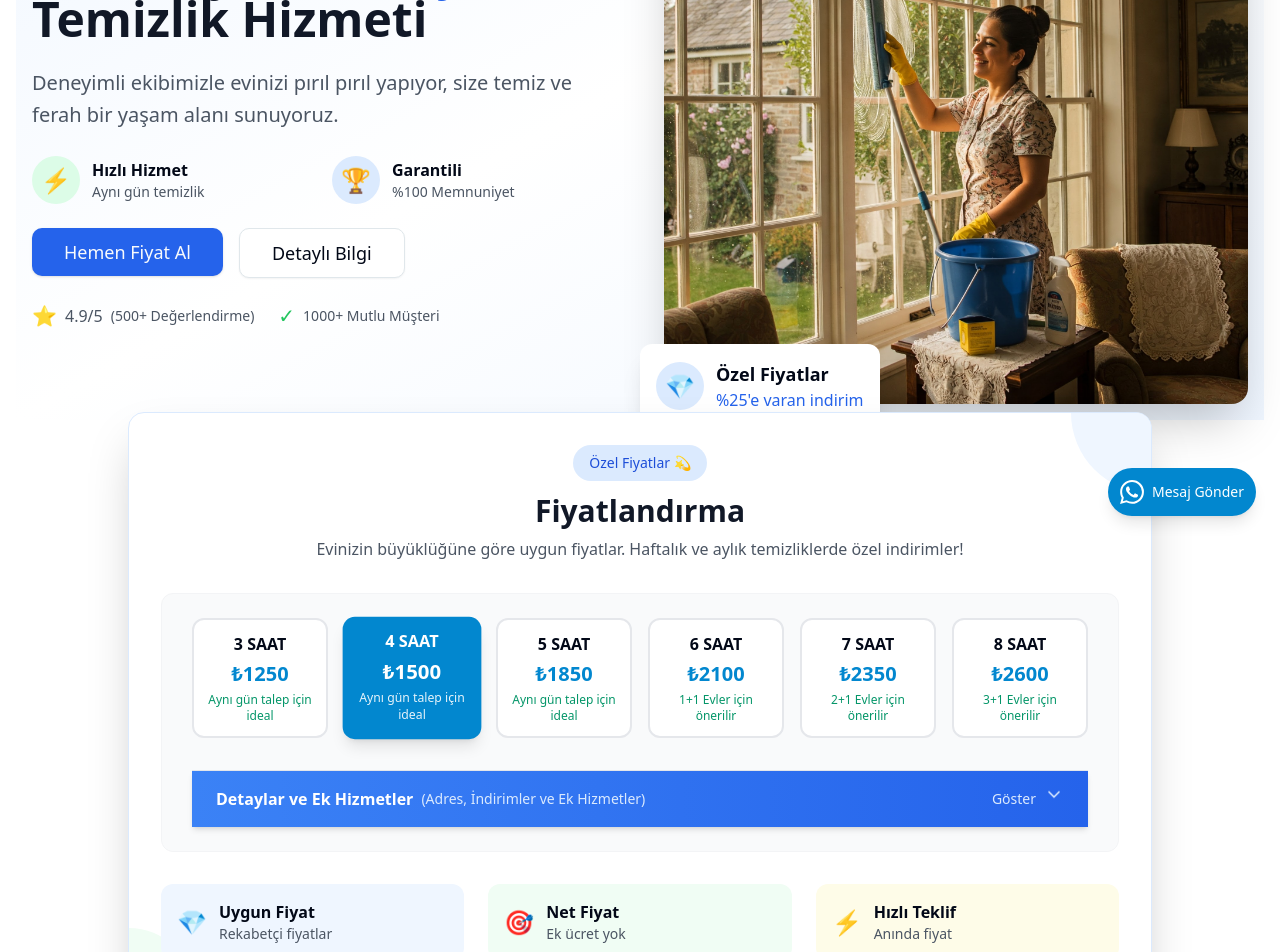
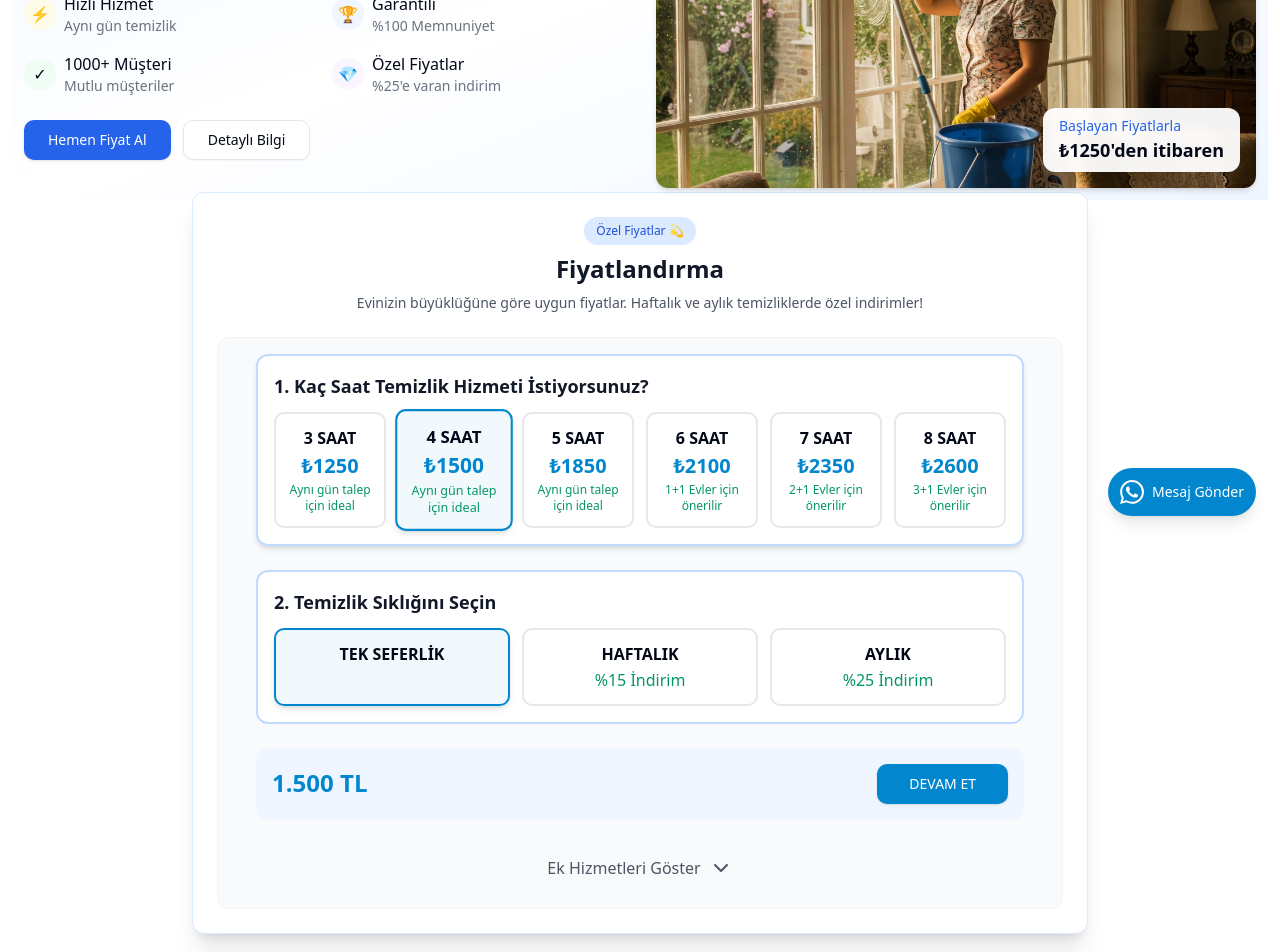
Before and after one commit to Abdullahgnan/peratemizlikhizmeti, a Next.js app in the folder frontend/: page /hizmetler/ev-temizligi in a window 1280 px wide. Shown: the part 260-1212 px from the top of the page. Built offline with nearby package versions, Linux system fonts and the light colour scheme.

Commit message:
ev temizliği design img, ön sayfa düzeni

```diff
--- a/frontend/src/app/hizmetler/ev-temizligi/page.tsx
+++ b/frontend/src/app/hizmetler/ev-temizligi/page.tsx
@@ -80,143 +80,116 @@ const faqs: FAQ[] = [
 
 export default function EvTemizligiPage() {
   return (
-    <main className="container mx-auto px-4">
-      {/* Hero Section - Daha kısa */}
-      <section className="pt-16 pb-4 bg-gradient-to-br from-blue-50 via-white to-blue-50">
-        <div className="container mx-auto px-4">
-          <div className="grid lg:grid-cols-2 gap-12 items-center">
-            {/* Sol Taraf - Daha etkileyici metin ve özellikler */}
+    <main className="container mx-auto px-3">
+      {/* Hero Section */}
+      <section className="pt-12 pb-3 bg-gradient-to-br from-blue-50 via-white to-blue-50">
+        <div className="container mx-auto px-3">
+          <div className="grid lg:grid-cols-2 gap-8 items-center">
+            {/* Sol Taraf - Ana Bilgiler */}
             <div className="space-y-6">
-              <div className="inline-block px-4 py-2 bg-blue-100 rounded-full text-blue-700 font-medium text-sm mb-2">
-                %100 Müşteri Memnuniyeti 🌟
+              {/* Üst Badge */}
+              <div className="inline-block px-3 py-1.5 bg-blue-100 rounded-full text-blue-700 text-sm">
+                ⭐ 4.9/5 (500+ Değerlendirme)
               </div>
-              <h1 className="text-4xl lg:text-5xl font-bold text-gray-900 leading-tight">
+
+              {/* Ana Başlık */}
+              <div className="space-y-3">
+                <h1 className="text-3xl font-bold text-gray-900">
                   Eviniz İçin <span className="text-blue-600">Profesyonel</span> Temizlik Hizmeti
                 </h1>
-              <p className="text-xl text-gray-600 leading-relaxed">
+                <p className="text-gray-600 text-base">
                   Deneyimli ekibimizle evinizi pırıl pırıl yapıyor, size temiz ve ferah bir yaşam alanı sunuyoruz.
                 </p>
+              </div>
 
-              {/* Öne Çıkan Özellikler */}
-              <div className="grid grid-cols-2 gap-4 mt-8">
-                <div className="flex items-center gap-3">
-                  <div className="w-12 h-12 bg-green-100 rounded-full flex items-center justify-center">
-                    <span className="text-2xl">⚡</span>
+              {/* Özellikler Grid */}
+              <div className="grid grid-cols-2 gap-4">
+                <div className="flex items-center gap-2">
+                  <div className="w-8 h-8 bg-yellow-50 rounded-full flex items-center justify-center">
+                    ⚡
                   </div>
                   <div>
-                    <h3 className="font-semibold">Hızlı Hizmet</h3>
-                    <p className="text-sm text-gray-600">Aynı gün temizlik</p>
+                    <p className="font-medium">Hızlı Hizmet</p>
+                    <p className="text-sm text-gray-500">Aynı gün temizlik</p>
                   </div>
                 </div>
-                <div className="flex items-center gap-3">
-                  <div className="w-12 h-12 bg-blue-100 rounded-full flex items-center justify-center">
-                    <span className="text-2xl">🏆</span>
+                <div className="flex items-center gap-2">
+                  <div className="w-8 h-8 bg-blue-50 rounded-full flex items-center justify-center">
+                    🏆
                   </div>
                   <div>
-                    <h3 className="font-semibold">Garantili</h3>
-                    <p className="text-sm text-gray-600">%100 Memnuniyet</p>
+                    <p className="font-medium">Garantili</p>
+                    <p className="text-sm text-gray-500">%100 Memnuniyet</p>
+                  </div>
+                </div>
+                <div className="flex items-center gap-2">
+                  <div className="w-8 h-8 bg-green-50 rounded-full flex items-center justify-center">
+                    ✓
+                  </div>
+                  <div>
+                    <p className="font-medium">1000+ Müşteri</p>
+                    <p className="text-sm text-gray-500">Mutlu müşteriler</p>
+                  </div>
+                </div>
+                <div className="flex items-center gap-2">
+                  <div className="w-8 h-8 bg-purple-50 rounded-full flex items-center justify-center">
+                    💎
+                  </div>
+                  <div>
+                    <p className="font-medium">Özel Fiyatlar</p>
+                    <p className="text-sm text-gray-500">%25'e varan indirim</p>
                   </div>
                 </div>
               </div>
 
-              {/* CTA Butonları */}
-              <div className="flex flex-wrap gap-4 mt-8">
-                <Button size="lg" className="bg-blue-600 hover:bg-blue-700 text-lg px-8 py-6">
+              {/* Butonlar */}
+              <div className="flex gap-3">
+                <Button size="lg" className="bg-blue-600 hover:bg-blue-700 text-white px-6">
                   Hemen Fiyat Al
                 </Button>
-                <Button size="lg" variant="outline" className="text-lg px-8 py-6">
+                <Button size="lg" variant="outline" className="px-6">
                   Detaylı Bilgi
                 </Button>
-              </div>
-
-              {/* Güven Göstergeleri */}
-              <div className="flex items-center gap-6 mt-8 text-gray-600">
-                <div className="flex items-center gap-2">
-                  <span className="text-yellow-400 text-xl">⭐</span>
-                  <span className="font-medium">4.9/5</span>
-                  <span className="text-sm">(500+ Değerlendirme)</span>
-                </div>
-                <div className="flex items-center gap-2">
-                  <span className="text-green-500 text-xl">✓</span>
-                  <span className="text-sm font-medium">1000+ Mutlu Müşteri</span>
-                </div>
               </div>
             </div>
 
             {/* Sağ Taraf - Görsel */}
-            <div className="relative h-[500px] lg:h-[600px]">
+            <div className="relative w-full h-[320px] lg:h-[400px]">
               <Image
                 src="/images/ev-temizligi-hero.jpg"
                 alt="Profesyonel ev temizlik hizmeti"
                 fill
-                className="object-cover rounded-2xl shadow-2xl transform hover:scale-[1.02] transition-transform duration-300"
+                className="object-cover rounded-xl shadow-md"
                 priority
               />
-              {/* Overlay Badge */}
-              <div className="absolute -bottom-6 -left-6 bg-white rounded-xl shadow-xl p-4 flex items-center gap-3">
-                <div className="w-12 h-12 bg-blue-100 rounded-full flex items-center justify-center">
-                  <span className="text-2xl">💎</span>
-                </div>
-                <div>
-                  <p className="font-bold text-lg">Özel Fiyatlar</p>
-                  <p className="text-blue-600">%25'e varan indirim</p>
-                </div>
+              {/* Görsel üzerinde fiyat badge */}
+              <div className="absolute bottom-4 right-4 bg-white/95 backdrop-blur-sm px-4 py-2 rounded-lg shadow-lg">
+                <p className="text-sm font-medium text-blue-600">Başlayan Fiyatlarla</p>
+                <p className="text-lg font-bold">₺1250'den itibaren</p>
               </div>
             </div>
           </div>
         </div>
       </section>
 
-      {/* Fiyatlandırma Bölümü - Yeni Tasarım */}
-      <section className="py-6 -mt-8">
-        <div className="max-w-5xl mx-auto">
-          <div className="bg-white rounded-2xl shadow-2xl p-8 border border-blue-100 relative overflow-hidden">
-            {/* Dekoratif arka plan elementleri */}
-            <div className="absolute top-0 right-0 w-40 h-40 bg-blue-50 rounded-full -mr-20 -mt-20 z-0"></div>
-            <div className="absolute bottom-0 left-0 w-32 h-32 bg-green-50 rounded-full -ml-16 -mb-16 z-0"></div>
-
-            <div className="relative z-10">
-              <div className="text-center mb-8">
-                <span className="inline-block px-4 py-2 bg-blue-100 rounded-full text-blue-700 font-medium text-sm mb-3">
+      {/* Fiyatlandırma Section */}
+      <section className="py-4 -mt-6">
+        <div className="max-w-4xl mx-auto">
+          <div className="bg-white rounded-xl shadow-xl p-6 border border-blue-100">
+            <div className="text-center mb-6">
+              <span className="inline-block px-3 py-1.5 bg-blue-100 rounded-full text-blue-700 font-medium text-xs mb-2">
                 Özel Fiyatlar 💫
               </span>
-                <h2 className="text-3xl font-bold text-gray-900 mb-2">
+              <h2 className="text-2xl font-bold text-gray-900 mb-2">
                 Fiyatlandırma
               </h2>
-                <p className="text-gray-600 max-w-2xl mx-auto">
+              <p className="text-sm text-gray-600 max-w-2xl mx-auto">
                 Evinizin büyüklüğüne göre uygun fiyatlar. Haftalık ve aylık temizliklerde özel indirimler!
               </p>
             </div>
 
-              {/* Fiyat Hesaplama */}
-              <div className="bg-gray-50 rounded-xl p-6 border border-gray-100">
+            <div className="bg-gray-50 rounded-lg p-4 border border-gray-100">
               <PriceCalculator />
-              </div>
-
-              {/* Avantajlar */}
-              <div className="grid md:grid-cols-3 gap-6 mt-8">
-                <div className="flex items-center gap-3 bg-blue-50 rounded-lg p-4">
-                  <span className="text-2xl">💎</span>
-                  <div>
-                    <h3 className="font-semibold">Uygun Fiyat</h3>
-                    <p className="text-sm text-gray-600">Rekabetçi fiyatlar</p>
-                  </div>
-                </div>
-                <div className="flex items-center gap-3 bg-green-50 rounded-lg p-4">
-                  <span className="text-2xl">🎯</span>
-                  <div>
-                    <h3 className="font-semibold">Net Fiyat</h3>
-                    <p className="text-sm text-gray-600">Ek ücret yok</p>
-                  </div>
-                </div>
-                <div className="flex items-center gap-3 bg-yellow-50 rounded-lg p-4">
-                  <span className="text-2xl">⚡</span>
-                  <div>
-                    <h3 className="font-semibold">Hızlı Teklif</h3>
-                    <p className="text-sm text-gray-600">Anında fiyat</p>
-                  </div>
-                </div>
-              </div>
             </div>
           </div>
         </div>
--- a/frontend/src/components/pricing/price-calculator.tsx
+++ b/frontend/src/components/pricing/price-calculator.tsx
@@ -129,71 +129,106 @@ export function PriceCalculator() {
   }
 
   return (
-    <div className="max-w-4xl mx-auto">
-      {/* Fiyat Kartları */}
-      <div className="grid grid-cols-2 md:grid-cols-3 lg:grid-cols-6 gap-4">
+    <div className="max-w-3xl mx-auto space-y-6">
+      {/* Ana Fiyat Seçimi */}
+      <div className="border-2 border-blue-200 rounded-lg p-4 bg-white shadow-md">
+        <h3 className="text-lg font-bold text-gray-900 mb-3">
+          1. Kaç Saat Temizlik Hizmeti İstiyorsunuz?
+        </h3>
+
+        <div className="grid grid-cols-2 md:grid-cols-3 lg:grid-cols-6 gap-3">
           {hourlyPrices.map((item) => (
             <div
               key={item.hours}
-            onClick={() => {
-              setHours(item.hours)
-              setIsDetailsOpen(true)
-            }}
+              onClick={() => setHours(item.hours)}
               className={`
-              p-3 cursor-pointer rounded-lg transition-all duration-300 text-center
-              ${hours === item.hours
-                ? 'bg-primary text-white shadow-lg scale-[1.02]'
-                : 'bg-white hover:border-primary border-2 border-gray-200'
+                p-3 cursor-pointer rounded-md transition-all duration-300
+                border-2 ${hours === item.hours
+                  ? 'border-primary bg-primary/5 shadow-md scale-105'
+                  : 'border-gray-200 hover:border-primary/50'
                 }
               `}
             >
-            <div className="text-base font-bold mb-1">{item.hours} SAAT</div>
-            <div className={`text-xl font-bold mb-1 ${hours === item.hours ? 'text-white' : 'text-primary'}`}>
-              ₺{item.price}
+              <div className="text-center">
+                <div className="text-base font-bold mb-0.5">{item.hours} SAAT</div>
+                <div className="text-xl font-bold text-primary">₺{item.price}</div>
+                {item.note && (
+                  <div className="text-xs text-emerald-600 mt-0.5">{item.note}</div>
+                )}
               </div>
-            {item.note && (
-              <div className={`text-xs ${hours === item.hours ? 'text-white/90' : 'text-emerald-600'}`}>
-                {item.note}
+            </div>
+          ))}
+        </div>
+      </div>
+
+      {/* Sıklık Seçimi */}
+      <div className="border-2 border-blue-200 rounded-lg p-4 bg-white">
+        <h3 className="text-lg font-bold text-gray-900 mb-3">
+          2. Temizlik Sıklığını Seçin
+        </h3>
+
+        <div className="grid md:grid-cols-3 gap-3">
+          {[
+            { id: "single", label: "TEK SEFERLİK", discount: null },
+            { id: "weekly", label: "HAFTALIK", discount: 15 },
+            { id: "monthly", label: "AYLIK", discount: 25 }
+          ].map((option) => (
+            <div
+              key={option.id}
+              onClick={() => setFrequency(option.id as FrequencyType)}
+              className={`
+                p-3 cursor-pointer rounded-md text-center
+                border-2 transition-all duration-300
+                ${frequency === option.id
+                  ? 'border-primary bg-primary/5 shadow-md'
+                  : 'border-gray-200 hover:border-primary/50'
+                }
+              `}
+            >
+              <div className="font-bold text-base">{option.label}</div>
+              {option.discount && (
+                <div className="text-emerald-600 font-medium mt-0.5">
+                  %{option.discount} İndirim
                 </div>
               )}
             </div>
           ))}
         </div>
+      </div>
 
-      {/* Detaylar - Açılır/Kapanır Panel */}
-      <div className="mt-8">
-        <div className="border-t border-gray-200">
+      {/* Toplam Fiyat ve Devam Butonu */}
+      <div className="bg-blue-50 rounded-lg p-4 flex items-center justify-between">
+        <div>
+          <div className="text-2xl font-bold text-primary">
+            {calculatePrice().toLocaleString("tr-TR")} TL
+          </div>
+          <div className="text-gray-600 mt-0.5">
+            {frequency !== "single" && `${frequency === "weekly" ? "Haftalık" : "Aylık"} ücret`}
+          </div>
+        </div>
+
+        <Button
+          size="lg"
+          className="bg-primary hover:bg-primary/90 text-white px-8"
+        >
+          DEVAM ET
+        </Button>
+      </div>
+
+      {/* Opsiyonel: Ek Hizmetler Butonu */}
       <button
         onClick={() => setIsDetailsOpen(!isDetailsOpen)}
-            className="w-full py-4 px-6 flex items-center justify-between
-              bg-gradient-to-r from-blue-500 to-blue-600 text-white
-              hover:from-blue-600 hover:to-blue-700
-              transition-all duration-300 shadow-md hover:shadow-lg
-              group"
+        className="w-full py-3 px-4 text-gray-600 flex items-center justify-center gap-2 hover:text-primary transition-colors"
       >
-            <div className="flex items-center gap-2">
-              <span className="font-semibold text-base">
-                Detaylar ve Ek Hizmetler
-              </span>
-              <span className="text-sm text-blue-100">
-                (Adres, İndirimler ve Ek Hizmetler)
-              </span>
-            </div>
-            <div className="flex items-center gap-2 text-blue-100 group-hover:text-white transition-colors">
-              <span className="text-sm">
-                {isDetailsOpen ? 'Gizle' : 'Göster'}
-              </span>
-              {isDetailsOpen ?
-                <ChevronUp className="w-5 h-5 animate-bounce" /> :
-                <ChevronDown className="w-5 h-5 animate-bounce" />
-              }
-            </div>
+        <span>Ek Hizmetleri Göster</span>
+        {isDetailsOpen ? <ChevronUp /> : <ChevronDown />}
       </button>
 
+      {/* Ek Hizmetler Paneli */}
       {isDetailsOpen && (
-            <div className="p-4 space-y-4 bg-gray-50 border-t border-blue-100">
+        <div className="border rounded-lg p-4 space-y-4">
           {/* Şehir ve İlçe Seçimi */}
-              <div className="grid md:grid-cols-2 gap-4">
+          <div className="grid md:grid-cols-2 gap-3">
             <div className="animate-slide-in" style={{ animationDelay: '100ms' }}>
               <label className="block text-sm font-medium mb-2 text-gray-600">Şehir</label>
               <Select value={city} onValueChange={setCity}>
@@ -219,43 +254,11 @@ export function PriceCalculator() {
             </div>
           </div>
 
-              {/* Sıklık Seçimi */}
-              <div className="animate-slide-in" style={{ animationDelay: '400ms' }}>
-                <label className="block text-sm font-medium mb-2 text-gray-600">
-                  Hangi Sıklıkla Temizlensin:
-                </label>
-                <div className="flex gap-3">
-                  {[
-                    { id: "single", label: "TEK SEFERLİK", discount: null },
-                    { id: "weekly", label: "HAFTALIK", discount: 15 },
-                    { id: "monthly", label: "AYLIK", discount: 25 }
-                  ].map((option) => (
-                    <Button
-                      key={option.id}
-                      variant={frequency === option.id ? "default" : "outline"}
-                      onClick={() => setFrequency(option.id as FrequencyType)}
-                      className={`flex-1 h-14 relative overflow-hidden transition-all duration-300 ${
-                        frequency === option.id ? "shadow-lg scale-105" : ""
-                      }`}
-                    >
-                      <div>
-                        <div>{option.label}</div>
-                        {option.discount && (
-                          <div className="text-xs opacity-75 mt-1">
-                            %{option.discount} İndirim
-                          </div>
-                        )}
-                      </div>
-                    </Button>
-                  ))}
-                </div>
-              </div>
-
           {/* Ek Hizmetler - Açılır/Kapanır */}
           <div>
             <button
               onClick={() => setIsExtraServicesOpen(!isExtraServicesOpen)}
-                  className="w-full p-4 flex items-center justify-between bg-white rounded-lg shadow-sm"
+              className="w-full p-3 flex items-center justify-between bg-white rounded-md shadow-sm"
             >
               <span className="font-medium">Ek Hizmetler</span>
               {isExtraServicesOpen ? <ChevronUp /> : <ChevronDown />}
@@ -283,7 +286,7 @@ export function PriceCalculator() {
           </div>
 
           {/* Promosyon Kodu */}
-              <div className="mt-4">
+          <div className="mt-3">
             <label className="block text-sm font-semibold text-gray-800 mb-2">
               Promosyon Kodu
             </label>
@@ -310,39 +313,8 @@ export function PriceCalculator() {
               </button>
             </div>
           </div>
-
-              {/* Toplam Fiyat ve Devam Et */}
-              <div className="flex items-center justify-between pt-4 border-t">
-                <div className="space-y-1">
-                  <div className="flex items-baseline gap-3">
-                    <span className="text-2xl font-bold text-primary animate-pulse-slow">
-                      {calculatePrice().toLocaleString("tr-TR")} TL
-                    </span>
-                    {isPromoValid && (
-                      <span className="text-green-500 text-sm animate-slide-in">
-                        İndirim Uygulandı!
-                      </span>
-                    )}
-                  </div>
-                  {frequency !== "single" && (
-                    <p className="text-sm text-gray-500">
-                      {frequency === "weekly" ? "Haftalık" : "Aylık"} temizlik ücreti
-                    </p>
-                  )}
-                  {selectedExtras.length > 0 && (
-                    <p className="text-sm text-gray-500">
-                      {selectedExtras.length} adet ekstra hizmet dahil
-                    </p>
-                  )}
-                </div>
-                <Button size="default" className="animate-float">
-                  DEVAM ET
-                </Button>
-              </div>
         </div>
       )}
     </div>
-      </div>
-    </div>
   )
 }
```
Lines whose indentation alone changed are shown as unchanged.
